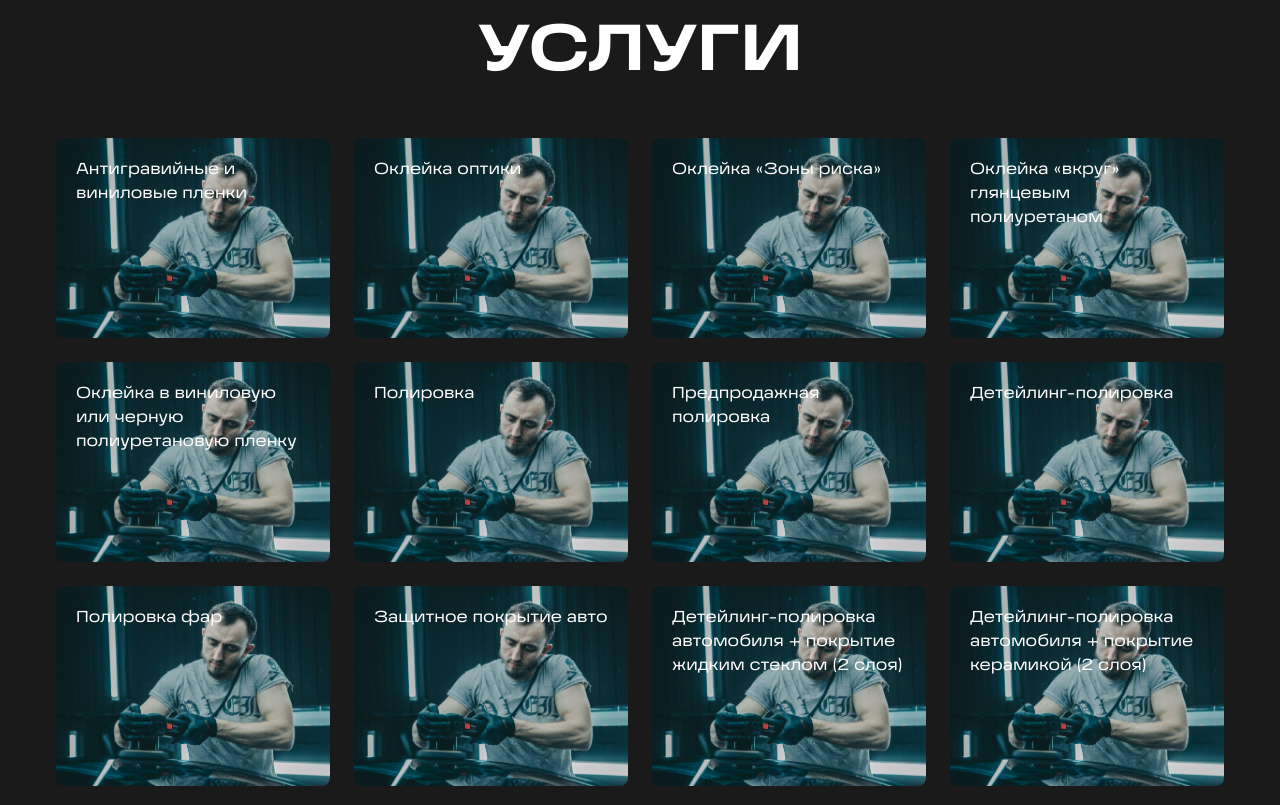
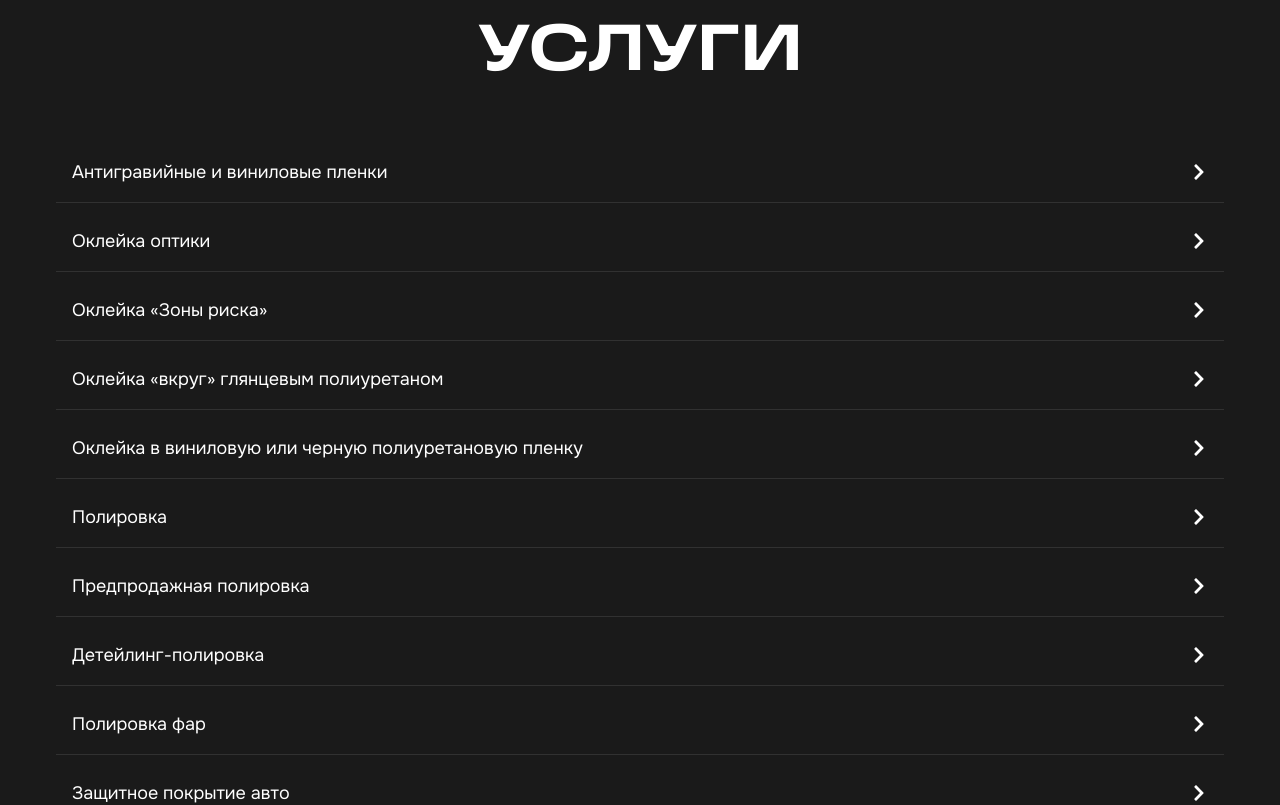
Before and after one commit to ZBersanov/akrapro, a Next.js app: page / in a window 1280 px wide. Shown: the part 1660-2465 px from the top of the page. Built offline with nearby package versions, Linux system fonts and the light colour scheme.

Commit message:
Почти все

```diff
--- a/app/school/page.jsx
+++ b/app/school/page.jsx
@@ -1,6 +1,13 @@
 
 import { SchoolVideoCarousel } from "../../components/SchoolVideocarousel"
 import { SchoolCoursesAccordion } from "../../components/SchoolCoursesAccordion"
+
+export const metadata = {
+  title: "Школа Детейлинга | Обучение детейлингу и автоуходу",
+  description:
+    "Погрузись в мир детейлинга! Мы обучаем полировке, химчистке, бронированию, мойке и комплексному уходу за авто. Курсы от экспертов с практикой и поддержкой.",
+}
+
 
 export default function SchoolPage() {
   return (
--- a/components/Services/ServiceCard.jsx
+++ b/components/Services/ServiceCard.jsx
@@ -1,25 +1,17 @@
 import Link from "next/link"
 import { FaChevronRight } from "react-icons/fa"
 
-const ServiceCard = ({ service, isList = false }) => {
-  const baseClasses = "w-full group transition-transform duration-300"
-  const listStyles =
-    "flex items-center justify-between py-4 border-b border-white/10 hover:bg-white/5 px-2"
-  const cardStyles =
-    "font-grandis max-w-[276px] h-[200px] bg-[url('/bg-for-service.jpg')] bg-cover bg-no-repeat bg-center p-5 text-white bg-gray-500 hover:scale-[1.05] rounded-lg"
-
+const ServiceCard = ({ service }) => {
   return (
     <Link
       href={`/services/${service.slug}`}
-      className={`${baseClasses} ${isList ? listStyles : cardStyles}`}
+      className="w-full group flex items-center justify-between gap-3 py-4 px-4 border-b border-white/10 hover:bg-white/5 text-white transition-all duration-200"
     >
-      <span className="text-white">{service.title}</span>
-      {isList && (
-        <FaChevronRight
-          className="text-white transition-transform group-hover:translate-x-1"
-          size={20}
-        />
-      )}
+      <span className="text-base sm:text-lg">{service.title}</span>
+      <FaChevronRight
+        className="text-white transition-transform duration-200 group-hover:translate-x-1"
+        size={18}
+      />
     </Link>
   )
 }
--- a/components/Services/Services.jsx
+++ b/components/Services/Services.jsx
@@ -7,20 +7,10 @@ const Services = () => {
     <section className="pt-[50px] bg-[var(--black)]" id="services">
       <Title title="Услуги" />
 
-      <div className="container mt-5">
-        {/* Список на XS экранах */}
-        <div className="block sm:hidden">
-          {serviceData.map((service, i) => (
-            <ServiceCard key={i} service={service} isList />
-          ))}
-        </div>
-
-        {/* Сетка на SM и выше */}
-        <div className="hidden sm:grid grid-cols-2 md:grid-cols-3 lg:grid-cols-4 gap-4 sm:gap-6 justify-items-center">
-          {serviceData.map((service, i) => (
-            <ServiceCard key={i} service={service} />
-          ))}
-        </div>
+      <div className="container mt-6 space-y-2">
+        {serviceData.map((service, i) => (
+          <ServiceCard key={i} service={service} isList />
+        ))}
       </div>
     </section>
   )
```
